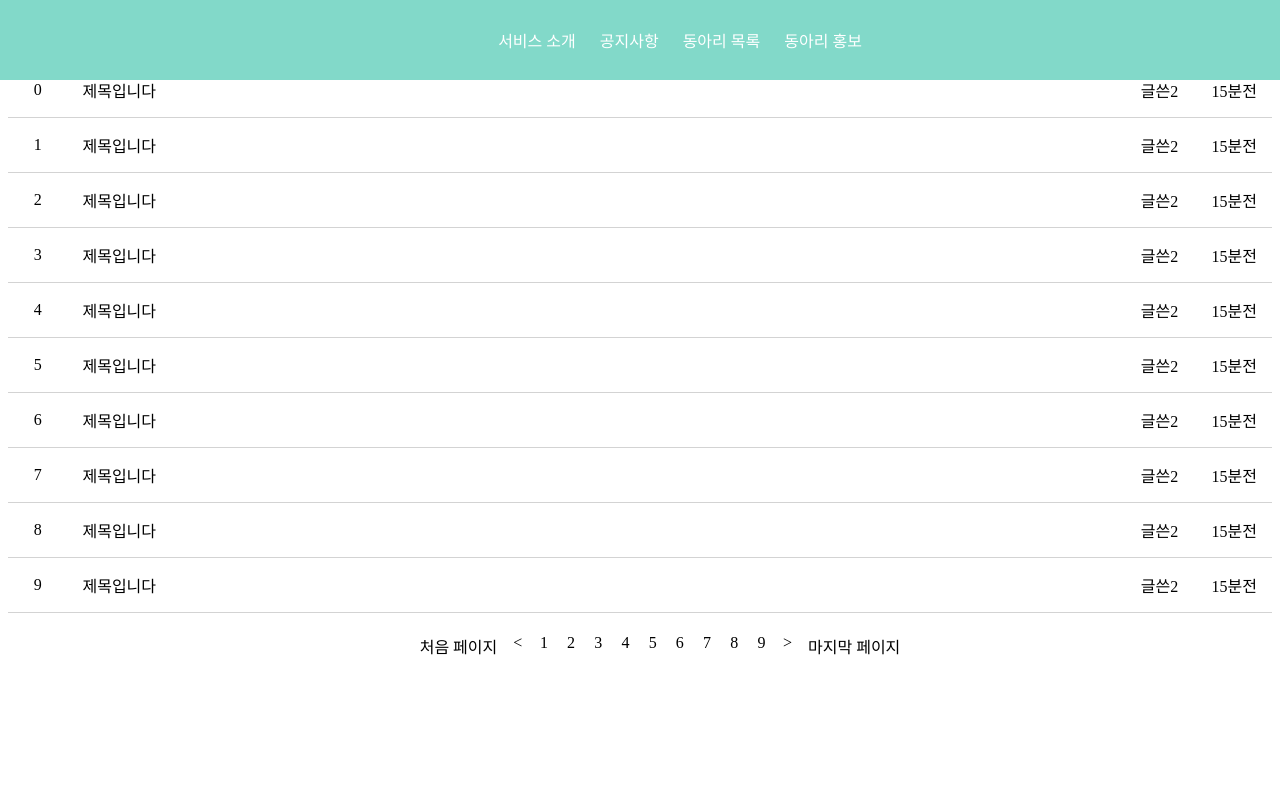
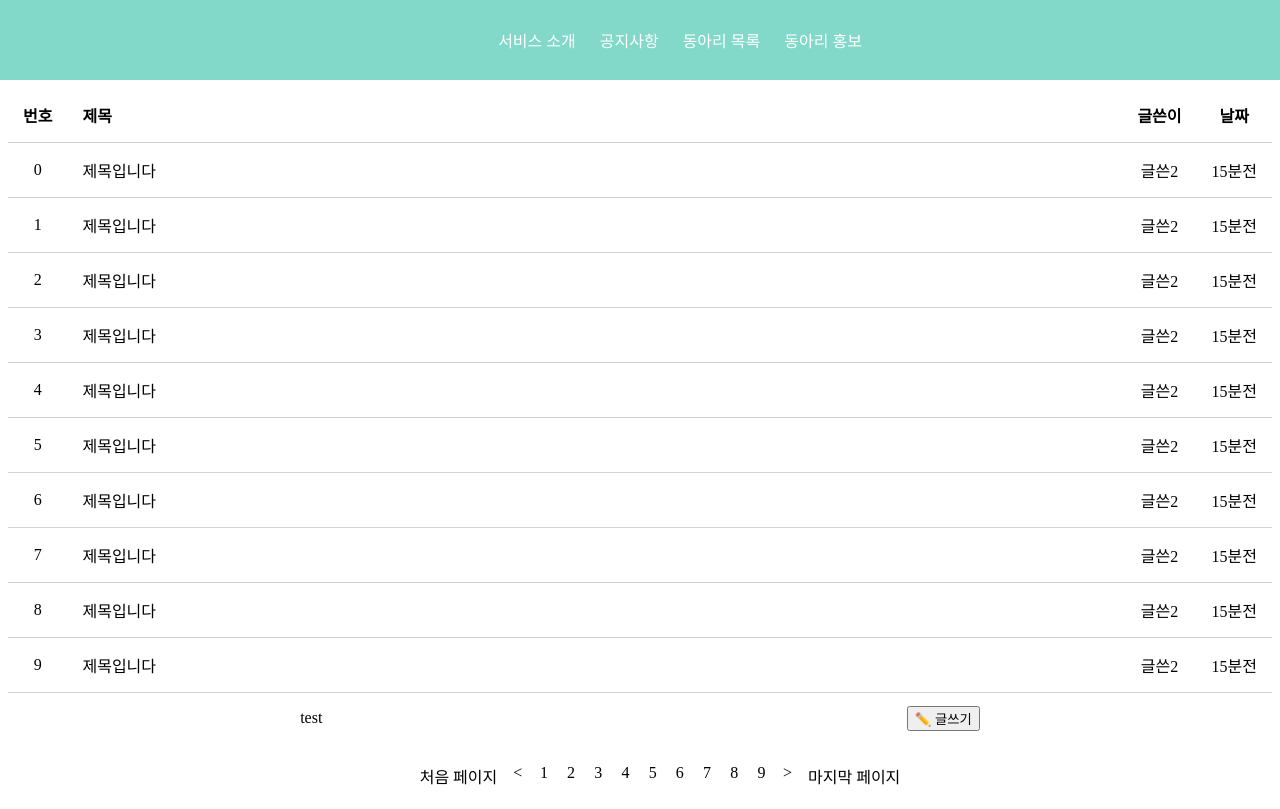
Before and after one commit to modern-agile-team/dongurami-front, a Next.js app: page /notice in a window 1280 px wide. Built offline with nearby package versions, Linux system fonts and the light colour scheme.

Commit message:
Add(junsang/notice): 공지게시판 글쓰기 버튼 추가

```diff
--- a/src/components/Notice/Notice.js
+++ b/src/components/Notice/Notice.js
@@ -1,13 +1,18 @@
 import Header from '../Common/Header';
 import NoticeTable from "./NoticeTable";
 import NoticePagination from './NoticePagination';
+import styles from './Notice.module.sass';
 
 function Notice() {
   return (
     <div>
       <Header />
-      <div>
+      <div className={styles.container}>
         <NoticeTable />
+        <div>
+          <p>test</p>
+          <button>✏️ 글쓰기</button>
+        </div>
         <NoticePagination />
       </div>
     </div>
--- a/src/components/Notice/Notice.module.sass
+++ b/src/components/Notice/Notice.module.sass
@@ -0,0 +1,6 @@
+.container
+  padding-top: 10vh
+  div
+    display: flex
+    justify-content: space-around
+    align-items: center
```
